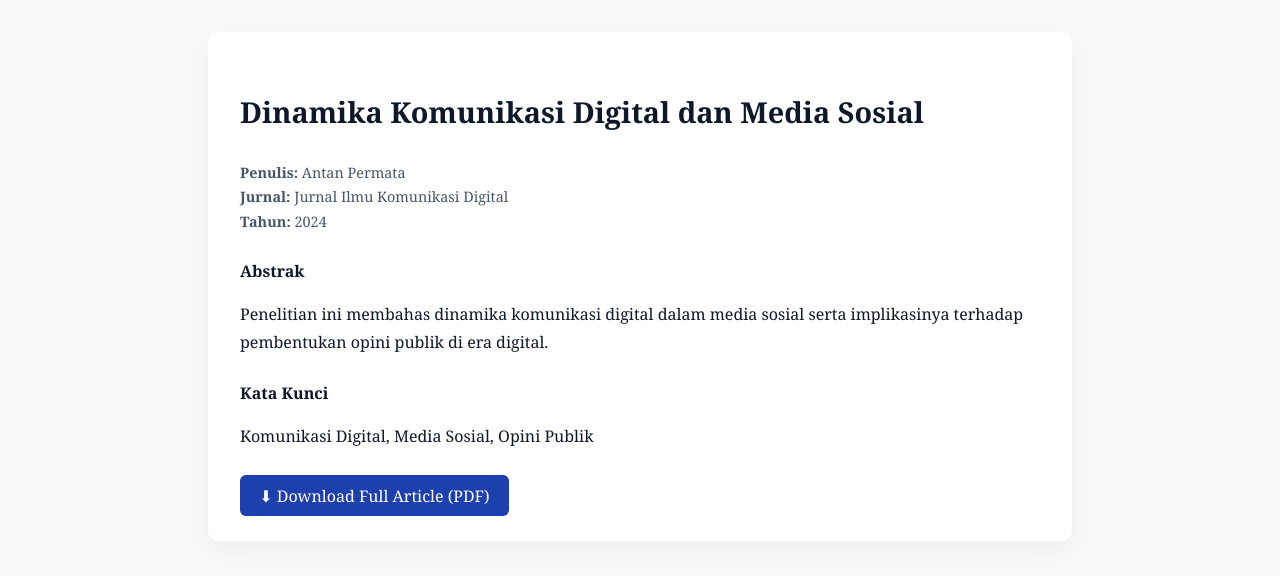
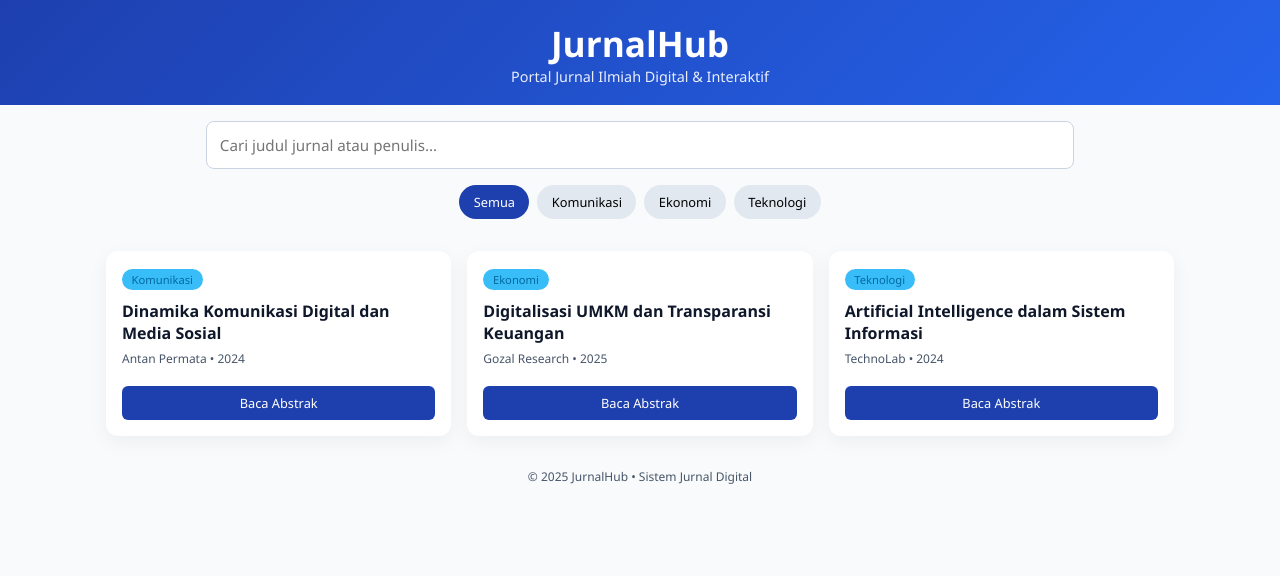
Before and after one commit to jenderal45/jurnal, a plain HTML site: page index.html in a window 1280 px wide. Drawn offline with Linux system fonts and the light colour scheme.

Commit message:
Update index.html

```diff
--- a/index.html
+++ b/index.html
@@ -3,123 +3,307 @@
 <head>
 <meta charset="UTF-8">
 <meta name="viewport" content="width=device-width, initial-scale=1.0">
+<title>JurnalHub | Jurnal Ilmiah Digital</title>
 
-<!-- ================= OJS / GOOGLE SCHOLAR METADATA ================= -->
+<style>
+:root{
+  --primary:#1e40af;
+  --secondary:#0f172a;
+  --accent:#38bdf8;
+  --bg:#f8fafc;
+  --card:#ffffff;
+}
 
-<title>Dinamika Komunikasi Digital dan Media Sosial</title>
+*{
+  box-sizing:border-box;
+  margin:0;
+  padding:0;
+  font-family: "Segoe UI", sans-serif;
+}
 
-<!-- Dublin Core -->
-<meta name="DC.Title" content="Dinamika Komunikasi Digital dan Media Sosial">
-<meta name="DC.Creator" content="Antan Permata">
-<meta name="DC.Subject" content="Komunikasi Digital, Media Sosial">
-<meta name="DC.Description" content="Penelitian ini membahas dinamika komunikasi digital dalam media sosial dan implikasinya terhadap opini publik.">
-<meta name="DC.Publisher" content="JurnalHub">
-<meta name="DC.Contributor" content="Universitas Teknologi Muhammadiyah Jakarta">
-<meta name="DC.Date" content="2024">
-<meta name="DC.Type" content="Text">
-<meta name="DC.Format" content="application/pdf">
-<meta name="DC.Identifier" content="https://jurnalhub.id/article/001">
-<meta name="DC.Language" content="id">
-<meta name="DC.Rights" content="© 2024 JurnalHub">
+body{
+  background:var(--bg);
+  color:#0f172a;
+}
 
-<!-- Highwire Press -->
-<meta name="citation_title" content="Dinamika Komunikasi Digital dan Media Sosial">
-<meta name="citation_author" content="Antan Permata">
-<meta name="citation_publication_date" content="2024">
-<meta name="citation_journal_title" content="Jurnal Ilmu Komunikasi Digital">
-<meta name="citation_volume" content="1">
-<meta name="citation_issue" content="1">
-<meta name="citation_firstpage" content="1">
-<meta name="citation_lastpage" content="12">
-<meta name="citation_pdf_url" content="https://jurnalhub.id/pdf/001.pdf">
+/* HEADER */
+header{
+  background:linear-gradient(135deg,var(--primary),#2563eb);
+  color:white;
+  padding:1.2rem;
+  text-align:center;
+}
 
-<!-- Schema.org -->
-<script type="application/ld+json">
-{
-  "@context":"https://schema.org",
-  "@type":"ScholarlyArticle",
-  "headline":"Dinamika Komunikasi Digital dan Media Sosial",
-  "author":{
-    "@type":"Person",
-    "name":"Antan Permata"
+header h1{
+  font-size:1.8rem;
+}
+
+header p{
+  opacity:.9;
+  font-size:.9rem;
+}
+
+/* SEARCH */
+.search-box{
+  padding:1rem;
+  max-width:900px;
+  margin:auto;
+}
+
+.search-box input{
+  width:100%;
+  padding:.8rem;
+  border-radius:8px;
+  border:1px solid #cbd5e1;
+  font-size:.95rem;
+}
+
+/* FILTER */
+.filters{
+  display:flex;
+  gap:.5rem;
+  justify-content:center;
+  flex-wrap:wrap;
+  margin-bottom:1rem;
+}
+
+.filters button{
+  border:none;
+  background:#e2e8f0;
+  padding:.5rem .9rem;
+  border-radius:20px;
+  cursor:pointer;
+  font-size:.8rem;
+}
+
+.filters button.active{
+  background:var(--primary);
+  color:white;
+}
+
+/* GRID */
+.container{
+  max-width:1100px;
+  margin:auto;
+  padding:1rem;
+}
+
+.grid{
+  display:grid;
+  grid-template-columns:repeat(auto-fit,minmax(260px,1fr));
+  gap:1rem;
+}
+
+/* CARD */
+.card{
+  background:var(--card);
+  border-radius:12px;
+  padding:1rem;
+  box-shadow:0 6px 20px rgba(0,0,0,.05);
+  display:flex;
+  flex-direction:column;
+  justify-content:space-between;
+}
+
+.card h3{
+  font-size:1rem;
+  margin-bottom:.4rem;
+}
+
+.meta{
+  font-size:.75rem;
+  color:#475569;
+  margin-bottom:.6rem;
+}
+
+.tag{
+  display:inline-block;
+  background:var(--accent);
+  color:#0369a1;
+  padding:.2rem .6rem;
+  border-radius:12px;
+  font-size:.7rem;
+  margin-bottom:.6rem;
+}
+
+.card button{
+  margin-top:.6rem;
+  border:none;
+  background:var(--primary);
+  color:white;
+  padding:.5rem;
+  border-radius:6px;
+  cursor:pointer;
+  font-size:.8rem;
+}
+
+/* MODAL */
+.modal{
+  position:fixed;
+  inset:0;
+  background:rgba(0,0,0,.5);
+  display:none;
+  align-items:center;
+  justify-content:center;
+  padding:1rem;
+}
+
+.modal-content{
+  background:white;
+  max-width:600px;
+  width:100%;
+  border-radius:12px;
+  padding:1.2rem;
+  animation:zoom .2s ease;
+}
+
+@keyframes zoom{
+  from{transform:scale(.9);opacity:0}
+  to{transform:scale(1);opacity:1}
+}
+
+.modal h2{
+  font-size:1.2rem;
+  margin-bottom:.6rem;
+}
+
+.modal p{
+  font-size:.85rem;
+  line-height:1.5;
+  color:#334155;
+}
+
+.close{
+  margin-top:1rem;
+  background:#e11d48;
+  color:white;
+  border:none;
+  padding:.5rem 1rem;
+  border-radius:6px;
+  cursor:pointer;
+}
+
+/* FOOTER */
+footer{
+  text-align:center;
+  padding:1rem;
+  font-size:.75rem;
+  color:#475569;
+}
+
+/* RESPONSIVE */
+@media(min-width:768px){
+  header h1{font-size:2.2rem}
+}
+</style>
+</head>
+<body>
+
+<header>
+  <h1>JurnalHub</h1>
+  <p>Portal Jurnal Ilmiah Digital & Interaktif</p>
+</header>
+
+<div class="search-box">
+  <input type="text" id="search" placeholder="Cari judul jurnal atau penulis...">
+</div>
+
+<div class="filters">
+  <button class="active" data-filter="all">Semua</button>
+  <button data-filter="Komunikasi">Komunikasi</button>
+  <button data-filter="Ekonomi">Ekonomi</button>
+  <button data-filter="Teknologi">Teknologi</button>
+</div>
+
+<div class="container">
+  <div class="grid" id="journalList"></div>
+</div>
+
+<footer>
+  © 2025 JurnalHub • Sistem Jurnal Digital
+</footer>
+
+<!-- MODAL -->
+<div class="modal" id="modal">
+  <div class="modal-content">
+    <h2 id="modalTitle"></h2>
+    <p id="modalText"></p>
+    <button class="close" onclick="closeModal()">Tutup</button>
+  </div>
+</div>
+
+<script>
+const journals=[
+  {
+    title:"Dinamika Komunikasi Digital dan Media Sosial",
+    author:"Antan Permata",
+    year:"2024",
+    category:"Komunikasi",
+    abstract:"Penelitian ini membahas transformasi komunikasi digital dalam media sosial serta implikasinya terhadap pembentukan opini publik."
   },
-  "datePublished":"2024",
-  "publisher":{
-    "@type":"Organization",
-    "name":"JurnalHub"
+  {
+    title:"Digitalisasi UMKM dan Transparansi Keuangan",
+    author:"Gozal Research",
+    year:"2025",
+    category:"Ekonomi",
+    abstract:"Studi ini mengkaji pengaruh sistem informasi akuntansi digital terhadap akuntabilitas UMKM di wilayah urban."
   },
-  "description":"Penelitian ini membahas dinamika komunikasi digital dalam media sosial dan implikasinya terhadap opini publik.",
-  "url":"https://jurnalhub.id/article/001"
+  {
+    title:"Artificial Intelligence dalam Sistem Informasi",
+    author:"TechnoLab",
+    year:"2024",
+    category:"Teknologi",
+    abstract:"Artikel ini mengulas implementasi AI dalam pengolahan data dan pengambilan keputusan berbasis sistem informasi."
+  }
+];
+
+const list=document.getElementById("journalList");
+const search=document.getElementById("search");
+const filterBtns=document.querySelectorAll(".filters button");
+
+function render(data){
+  list.innerHTML="";
+  data.forEach(j=>{
+    list.innerHTML+=`
+    <div class="card">
+      <div>
+        <span class="tag">${j.category}</span>
+        <h3>${j.title}</h3>
+        <div class="meta">${j.author} • ${j.year}</div>
+      </div>
+      <button onclick="openModal('${j.title}','${j.abstract}')">Baca Abstrak</button>
+    </div>`;
+  });
+}
+
+render(journals);
+
+search.addEventListener("input",()=>{
+  const val=search.value.toLowerCase();
+  render(journals.filter(j=>
+    j.title.toLowerCase().includes(val) ||
+    j.author.toLowerCase().includes(val)
+  ));
+});
+
+filterBtns.forEach(btn=>{
+  btn.onclick=()=>{
+    filterBtns.forEach(b=>b.classList.remove("active"));
+    btn.classList.add("active");
+    const f=btn.dataset.filter;
+    render(f==="all"?journals:journals.filter(j=>j.category===f));
+  }
+});
+
+function openModal(title,text){
+  document.getElementById("modalTitle").innerText=title;
+  document.getElementById("modalText").innerText=text;
+  document.getElementById("modal").style.display="flex";
+}
+function closeModal(){
+  document.getElementById("modal").style.display="none";
 }
 </script>
 
-<style>
-body{
-  font-family: "Georgia", serif;
-  background:#f8fafc;
-  color:#0f172a;
-  margin:0;
-  padding:2rem;
-  line-height:1.7;
-}
-.article{
-  max-width:800px;
-  margin:auto;
-  background:white;
-  padding:2rem;
-  border-radius:10px;
-  box-shadow:0 10px 30px rgba(0,0,0,.06);
-}
-h1{
-  font-size:1.8rem;
-}
-.meta{
-  font-size:.9rem;
-  color:#475569;
-  margin-bottom:1rem;
-}
-.section-title{
-  font-weight:bold;
-  margin-top:1.5rem;
-}
-.download{
-  margin-top:2rem;
-}
-.download a{
-  background:#1e40af;
-  color:white;
-  padding:.6rem 1.2rem;
-  border-radius:6px;
-  text-decoration:none;
-}
-</style>
-</head>
-
-<body>
-
-<article class="article">
-
-<h1>Dinamika Komunikasi Digital dan Media Sosial</h1>
-
-<div class="meta">
-<strong>Penulis:</strong> Antan Permata<br>
-<strong>Jurnal:</strong> Jurnal Ilmu Komunikasi Digital<br>
-<strong>Tahun:</strong> 2024
-</div>
-
-<div class="section-title">Abstrak</div>
-<p>
-Penelitian ini membahas dinamika komunikasi digital dalam media sosial serta implikasinya terhadap pembentukan opini publik di era digital.
-</p>
-
-<div class="section-title">Kata Kunci</div>
-<p>Komunikasi Digital, Media Sosial, Opini Publik</p>
-
-<div class="download">
-<a href="pdf/001.pdf">⬇ Download Full Article (PDF)</a>
-</div>
-
-</article>
-
 </body>
 </html>
```
